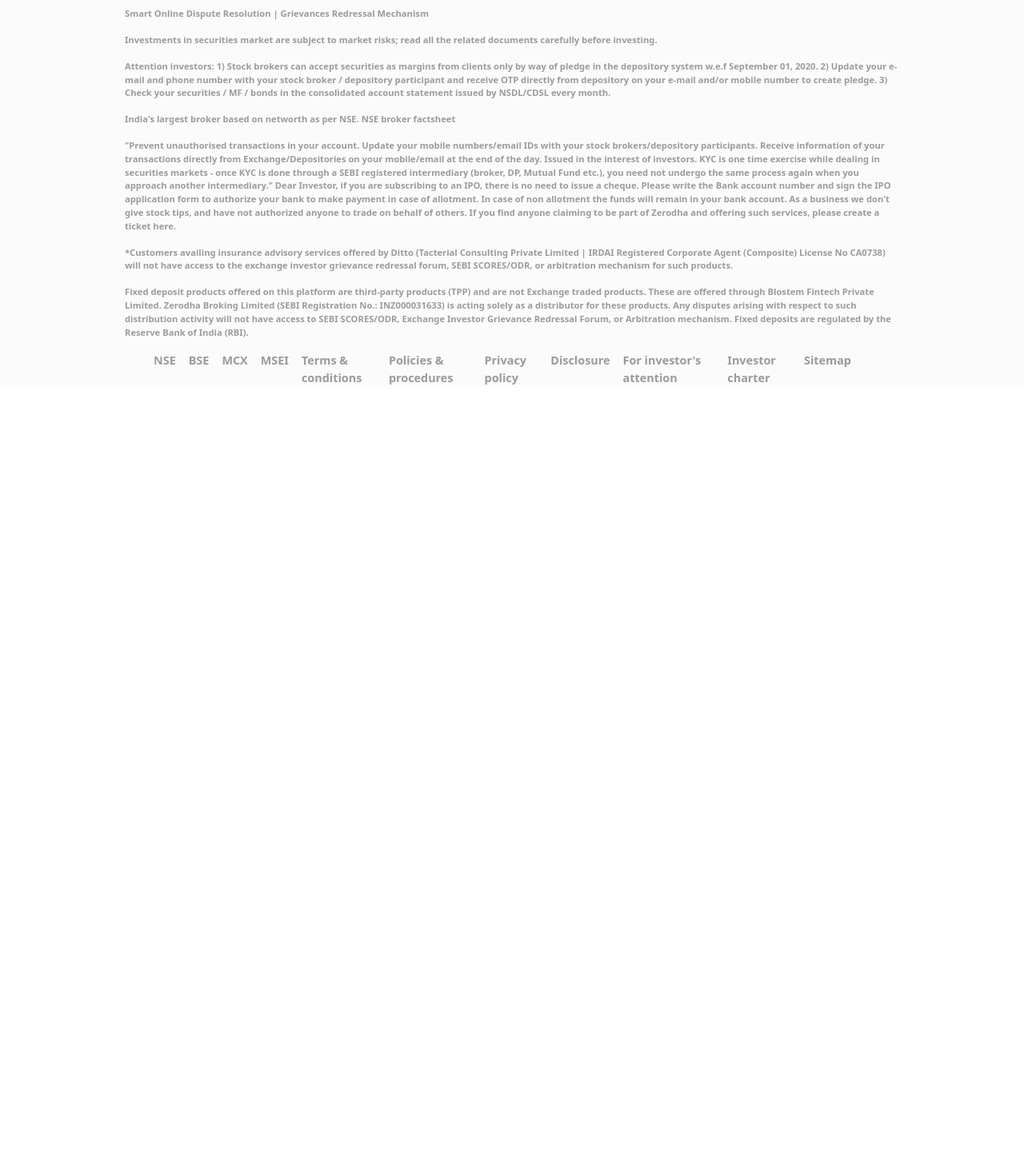
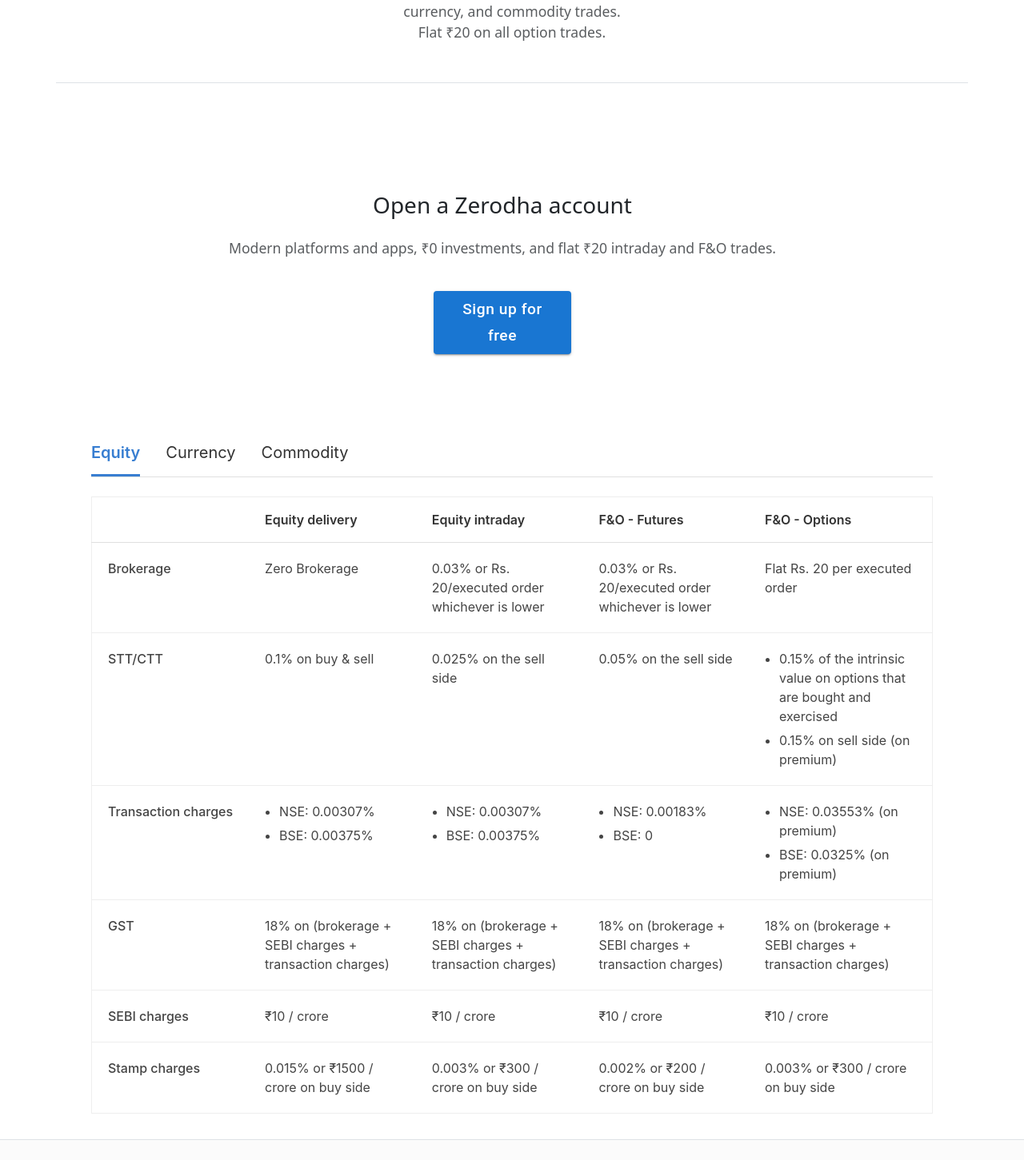
Before and after one commit to Deo-Ashish/Niveshi, a React (Vite) app in the folder frontend/: page /pricing in a window 1280 px wide. Shown: the part 719-2170 px from the top of the page at 80% size. Before the commit the page ends 1219 px from the top, so only its background shows below. Built offline with nearby package versions, Linux system fonts and the light colour scheme.

Commit message:
Pricing Brokerage fixed

```diff
--- a/frontend/src/landing_page/pricing/Brokerage.jsx
+++ b/frontend/src/landing_page/pricing/Brokerage.jsx
@@ -1,7 +1,8 @@
-import React from 'react'
+import React from "react";
+import PricingTabs from "./PricingTabs";
 
 function Brokerage() {
-    return ( <h1>Brokerage</h1> );
+  return <PricingTabs />;
 }
 
 export default Brokerage;
--- a/frontend/src/landing_page/pricing/Hero.jsx
+++ b/frontend/src/landing_page/pricing/Hero.jsx
@@ -1,7 +1,42 @@
-import React from 'react'
+import React from "react";
 
 function Hero() {
-    return ( <h1>Hero</h1> );
+  return (
+    <div className="container p-5 pb-0 border-bottom">
+      <div className="row text-center my-5">
+        <h2 className="mb-3">Charges</h2>
+        <h5 className="fw-normal text-muted">List of all charges and taxes </h5>
+      </div>
+      <div className="row p-5 pb-0 text-center text-muted">
+        <div className="col-4">
+          <img src="media/images/pricing0.svg" style={{ height: "40%" }} />
+          <h2 className="pb-3">Free equity delivery</h2>
+          <p>
+            All equity delivery investments (NSE, BSE), are absolutely free — ₹
+            0 brokerage.
+          </p>
+        </div>
+        <div className="col-4">
+          <img src="media/images/other-trades.svg" style={{ height: "40%" }} />
+          <h2 className="pb-3">Intraday and F&O trades</h2>
+          <p>
+            Flat ₹ 20 or 0.03% (whichever is lower) per executed order on
+            intraday trades across equity, currency, and commodity trades. Flat
+            ₹20 on all option trades.
+          </p>
+        </div>
+        <div className="col-4">
+          <img src="media/images/pricingEquity.svg" style={{ height: "40%" }} />
+          <h2 className="pb-3">Free direct MF</h2>
+          <p>
+            All direct mutual fund investments are absolutely free — ₹ 0
+            commissions & DP charges. Equity Currency Commodity
+          </p>
+        </div>
+
+      </div>
+    </div>
+  );
 }
 
 export default Hero;
--- /dev/null
+++ b/frontend/src/landing_page/pricing/PricingData.js
@@ -0,0 +1,146 @@
+export const pricingData = {
+  equity: {
+    headers: ["", "Equity delivery", "Equity intraday", "F&O - Futures", "F&O - Options"],
+    rows: [
+      {
+        label: "Brokerage",
+        values: [
+          "Zero Brokerage",
+          "0.03% or Rs. 20/executed order whichever is lower",
+          "0.03% or Rs. 20/executed order whichever is lower",
+          "Flat Rs. 20 per executed order",
+        ],
+      },
+      {
+        label: "STT/CTT",
+        values: [
+          "0.1% on buy & sell",
+          "0.025% on the sell side",
+          "0.05% on the sell side",
+          [
+            "0.15% of the intrinsic value on options that are bought and exercised",
+            "0.15% on sell side (on premium)",
+          ],
+        ],
+      },
+      {
+        label: "Transaction charges",
+        values: [
+          ["NSE: 0.00307%", "BSE: 0.00375%"],
+          ["NSE: 0.00307%", "BSE: 0.00375%"],
+          ["NSE: 0.00183%", "BSE: 0"],
+          ["NSE: 0.03553% (on premium)", "BSE: 0.0325% (on premium)"],
+        ],
+      },
+      {
+        label: "GST",
+        values: [
+          "18% on (brokerage + SEBI charges + transaction charges)",
+          "18% on (brokerage + SEBI charges + transaction charges)",
+          "18% on (brokerage + SEBI charges + transaction charges)",
+          "18% on (brokerage + SEBI charges + transaction charges)",
+        ],
+      },
+      {
+        label: "SEBI charges",
+        values: ["₹10 / crore", "₹10 / crore", "₹10 / crore", "₹10 / crore"],
+      },
+      {
+        label: "Stamp charges",
+        values: [
+          "0.015% or ₹1500 / crore on buy side",
+          "0.003% or ₹300 / crore on buy side",
+          "0.002% or ₹200 / crore on buy side",
+          "0.003% or ₹300 / crore on buy side",
+        ],
+      },
+    ],
+  },
+
+  currency: {
+    headers: ["", "Currency futures", "Currency options"],
+    rows: [
+      {
+        label: "Brokerage",
+        values: [
+          "0.03% or ₹ 20/executed order whichever is lower",
+          "₹ 20/executed order",
+        ],
+      },
+      {
+        label: "STT/CTT",
+        values: ["No STT", "No STT"],
+      },
+      {
+        label: "Transaction charges",
+        values: [
+          ["NSE: 0.00035%", "BSE: 0.00045%"],
+          ["NSE: 0.0311%", "BSE: 0.001%"],
+        ],
+      },
+      {
+        label: "GST",
+        values: [
+          "18% on (brokerage + SEBI charges + transaction charges)",
+          "18% on (brokerage + SEBI charges + transaction charges)",
+        ],
+      },
+      {
+        label: "SEBI charges",
+        values: ["₹10 / crore", "₹10 / crore"],
+      },
+      {
+        label: "Stamp charges",
+        values: [
+          "0.0001% or ₹10 / crore on buy side",
+          "0.0001% or ₹10 / crore on buy side",
+        ],
+      },
+    ],
+  },
+
+  commodity: {
+    headers: ["", "Commodity futures", "Commodity options"],
+    rows: [
+      {
+        label: "Brokerage",
+        values: [
+          "0.03% or Rs. 20/executed order whichever is lower",
+          "₹ 20/executed order",
+        ],
+      },
+      {
+        label: "STT/CTT",
+        values: ["0.01% on sell side (Non-Agri)", "0.05% on sell side"],
+      },
+      {
+        label: "Transaction charges",
+        values: [
+          ["MCX: 0.0021%", "NSE: 0.0001%"],
+          ["MCX: 0.0418%", "NSE: 0.001%"],
+        ],
+      },
+      {
+        label: "GST",
+        values: [
+          "18% on (brokerage + SEBI charges + transaction charges)",
+          "18% on (brokerage + SEBI charges + transaction charges)",
+        ],
+      },
+      {
+        label: "SEBI charges",
+        values: [
+          ["Agri: ₹1 / crore", "Non-agri: ₹10 / crore"],
+          "₹10 / crore",
+        ],
+      },
+      {
+        label: "Stamp charges",
+        values: [
+          "0.002% or ₹200 / crore on buy side",
+          "0.003% or ₹300 / crore on buy side",
+        ],
+      },
+    ],
+  },
+};
--- a/frontend/src/landing_page/pricing/PricingPage.jsx
+++ b/frontend/src/landing_page/pricing/PricingPage.jsx
@@ -1,13 +1,16 @@
 import React from "react";
 import Hero from "./Hero";
 import Brokerage from "./Brokerage";
+import OpenAccount from "../OpenAccount";
 import Navbar from "../Navbar";
 import Footer from "../Footer";
+import PricingTabs from "./PricingTabs";
 
 function PricingPage() {
   return (
     <>
       <Hero />
+      <OpenAccount />
       <Brokerage />
     </>
   );
--- /dev/null
+++ b/frontend/src/landing_page/pricing/PricingTabs.css
@@ -0,0 +1,76 @@
+.pricing-container {
+  max-width: 1100px;
+  margin: 0 auto;
+  padding: 32px 24px;
+  font-family: -apple-system, BlinkMacSystemFont, "Segoe UI", Roboto, sans-serif;
+}
+
+.tab-list {
+  display: flex;
+  gap: 32px;
+  border-bottom: 1px solid #e0e0e0;
+  margin-bottom: 24px;
+}
+
+.tab-btn {
+  background: none;
+  border: none;
+  font-size: 20px;
+  padding: 12px 0;
+  color: #333;
+  cursor: pointer;
+  border-bottom: 3px solid transparent;
+  transition: color 0.15s ease, border-color 0.15s ease;
+}
+
+.tab-btn:hover {
+  color: #387ed1;
+}
+
+.tab-btn.active {
+  color: #387ed1;
+  border-bottom-color: #387ed1;
+  font-weight: 600;
+}
+
+.pricing-table {
+  width: 100%;
+  border-collapse: collapse;
+  border: 1px solid #eee;
+}
+
+.pricing-table th {
+  text-align: left;
+  padding: 16px 20px;
+  font-weight: 600;
+  color: #333;
+  border-bottom: 1px solid #e0e0e0;
+}
+
+.pricing-table td {
+  text-align: left;
+  padding: 20px;
+  border-bottom: 1px solid #eee;
+  vertical-align: top;
+  color: #444;
+  line-height: 1.5;
+}
+
+.row-label {
+  font-weight: 500;
+  color: #555;
+  white-space: nowrap;
+}
+
+.cell-list {
+  margin: 0;
+  padding-left: 18px;
+}
+
+.cell-list li {
+  margin-bottom: 6px;
+}
+
+.cell-list li:last-child {
+  margin-bottom: 0;
+}
--- /dev/null
+++ b/frontend/src/landing_page/pricing/PricingTabs.jsx
@@ -0,0 +1,63 @@
+import { useState } from "react";
+import { pricingData } from "./pricingData";
+import "./PricingTabs.css";
+
+const TABS = [
+  { key: "equity", label: "Equity" },
+  { key: "currency", label: "Currency" },
+  { key: "commodity", label: "Commodity" },
+];
+
+export default function PricingTabs() {
+  const [activeTab, setActiveTab] = useState("equity");
+  const { headers, rows } = pricingData[activeTab];
+
+  const renderCell = (val, key) => {
+    if (Array.isArray(val)) {
+      return (
+        <ul className="cell-list">
+          {val.map((item, i) => (
+            <li key={i}>{item}</li>
+          ))}
+        </ul>
+      );
+    }
+    return val;
+  };
+
+  return (
+    <div className="pricing-container">
+      <div className="tab-list">
+        {TABS.map((tab) => (
+          <button
+            key={tab.key}
+            className={`tab-btn ${activeTab === tab.key ? "active" : ""}`}
+            onClick={() => setActiveTab(tab.key)}
+          >
+            {tab.label}
+          </button>
+        ))}
+      </div>
+
+      <table className="pricing-table">
+        <thead>
+          <tr>
+            {headers.map((h, i) => (
+              <th key={i}>{h}</th>
+            ))}
+          </tr>
+        </thead>
+        <tbody>
+          {rows.map((row, i) => (
+            <tr key={i}>
+              <td className="row-label">{row.label}</td>
+              {row.values.map((val, j) => (
+                <td key={j}>{renderCell(val, `${i}-${j}`)}</td>
+              ))}
+            </tr>
+          ))}
+        </tbody>
+      </table>
+    </div>
+  );
+}
```
Also changed, not shown: frontend/public/media/images/zerodhaFundhouse.png (deleted).
